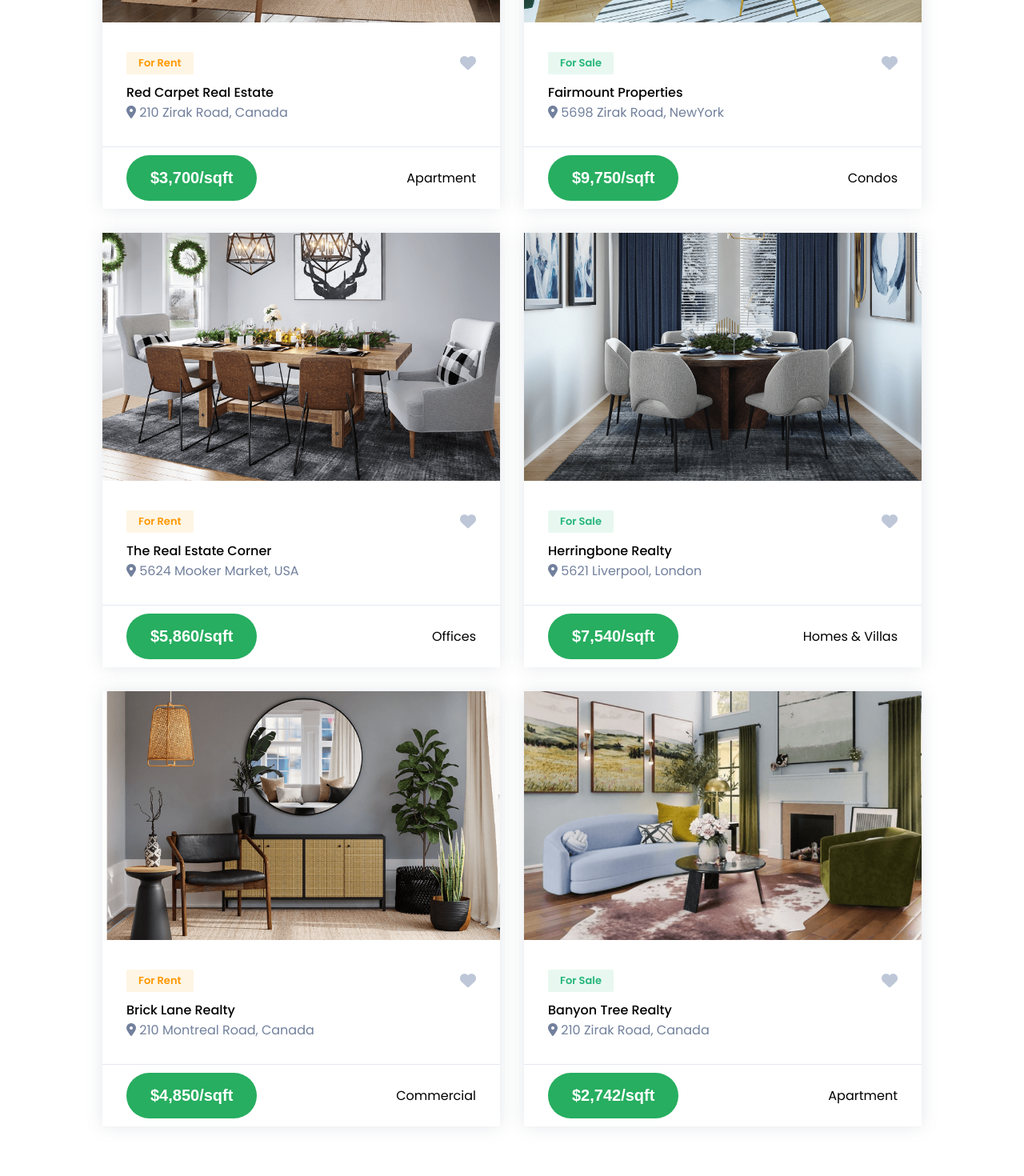
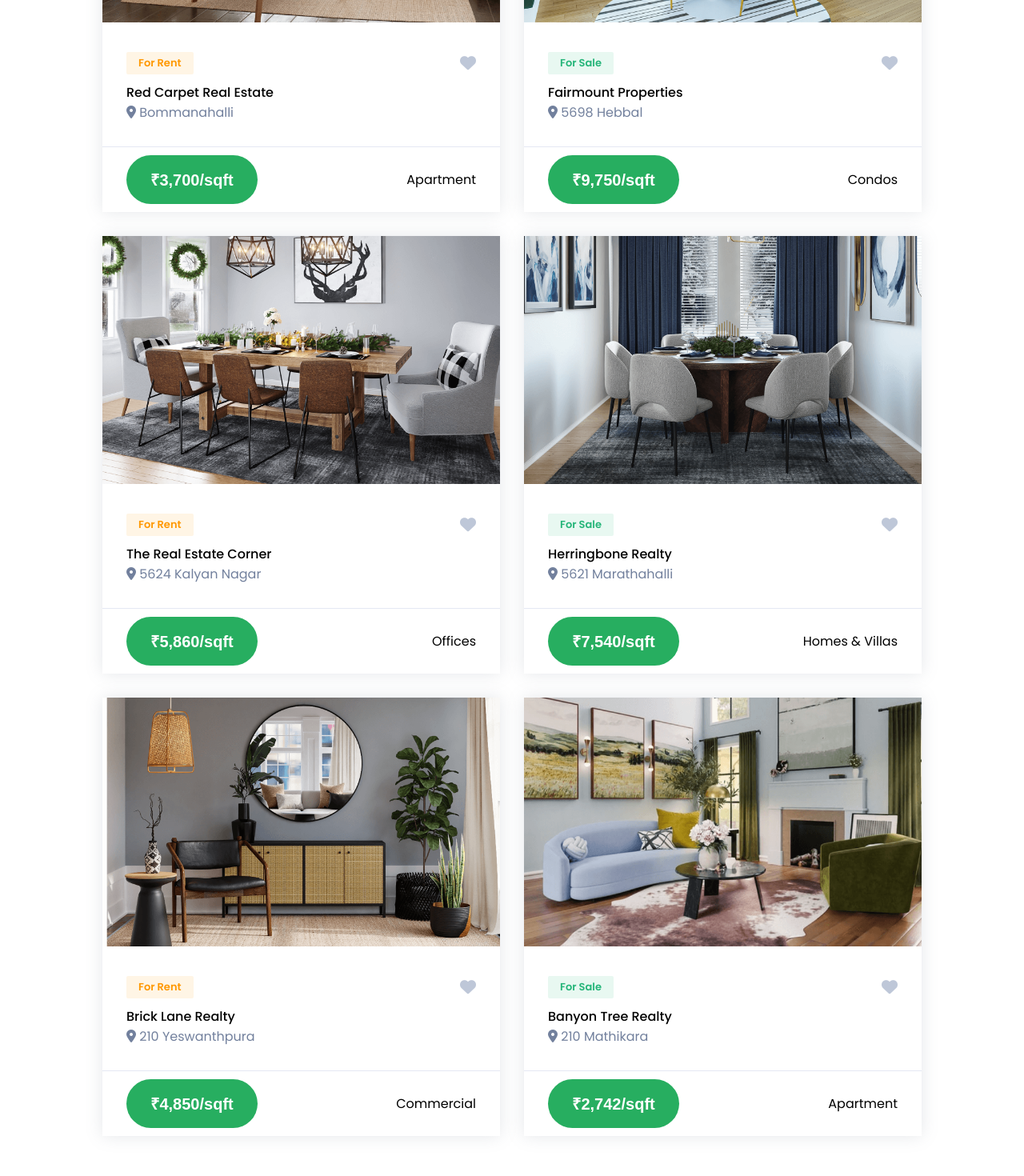
Before and after one commit to NaveenMathramkott/real-estate-mern, a React (Create React App) app: page / in a window 1280 px wide. Shown: the part 1360-2830 px from the top of the page at 80% size. Built offline with nearby package versions, Linux system fonts and the light colour scheme.

Commit message:
data changed

```diff
--- a/src/components/data/Data.js
+++ b/src/components/data/Data.js
@@ -104,54 +104,54 @@ export const list = [
     id: 1,
     cover: "../images/list/p-1.png",
     name: "Red Carpet Real Estate",
-    location: "210 Zirak Road, Canada",
+    location: "Bommanahalli",
     category: "For Rent",
-    price: "$3,700",
+    price: "₹3,700",
     type: "Apartment",
   },
   {
     id: 2,
     cover: "../images/list/p-2.png",
     name: "Fairmount Properties",
-    location: "5698 Zirak Road, NewYork",
+    location: "5698 Hebbal",
     category: "For Sale",
-    price: "$9,750",
+    price: "₹9,750",
     type: "Condos",
   },
   {
     id: 3,
     cover: "../images/list/p-7.png",
     name: "The Real Estate Corner",
-    location: "5624 Mooker Market, USA",
+    location: "5624 Kalyan Nagar",
     category: "For Rent",
-    price: "$5,860",
+    price: "₹5,860",
     type: "Offices",
   },
   {
     id: 4,
     cover: "../images/list/p-4.png",
     name: "Herringbone Realty",
-    location: "5621 Liverpool, London",
+    location: "5621 Marathahalli",
     category: "For Sale",
-    price: "$7,540",
+    price: "₹7,540",
     type: "Homes & Villas",
   },
   {
     id: 5,
     cover: "../images/list/p-5.png",
     name: "Brick Lane Realty",
-    location: "210 Montreal Road, Canada",
+    location: "210 Yeswanthpura",
     category: "For Rent",
-    price: "$4,850",
+    price: "₹4,850",
     type: "Commercial",
   },
   {
     id: 6,
     cover: "../images/list/p-6.png",
     name: "Banyon Tree Realty",
-    location: "210 Zirak Road, Canada",
+    location: "210 Mathikara",
     category: "For Sale",
-    price: "$2,742",
+    price: "₹2,742",
     type: "Apartment",
   },
 ];
```
